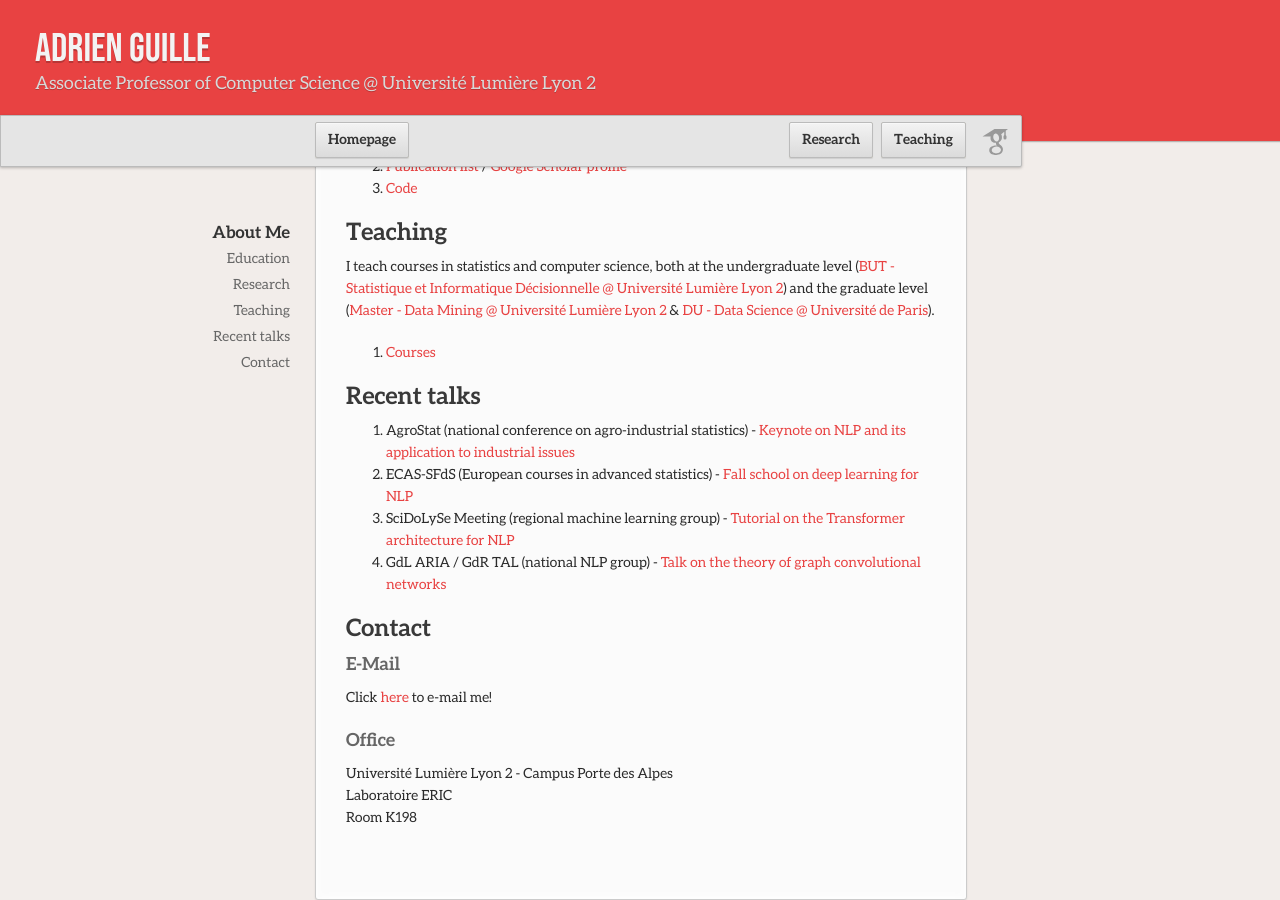
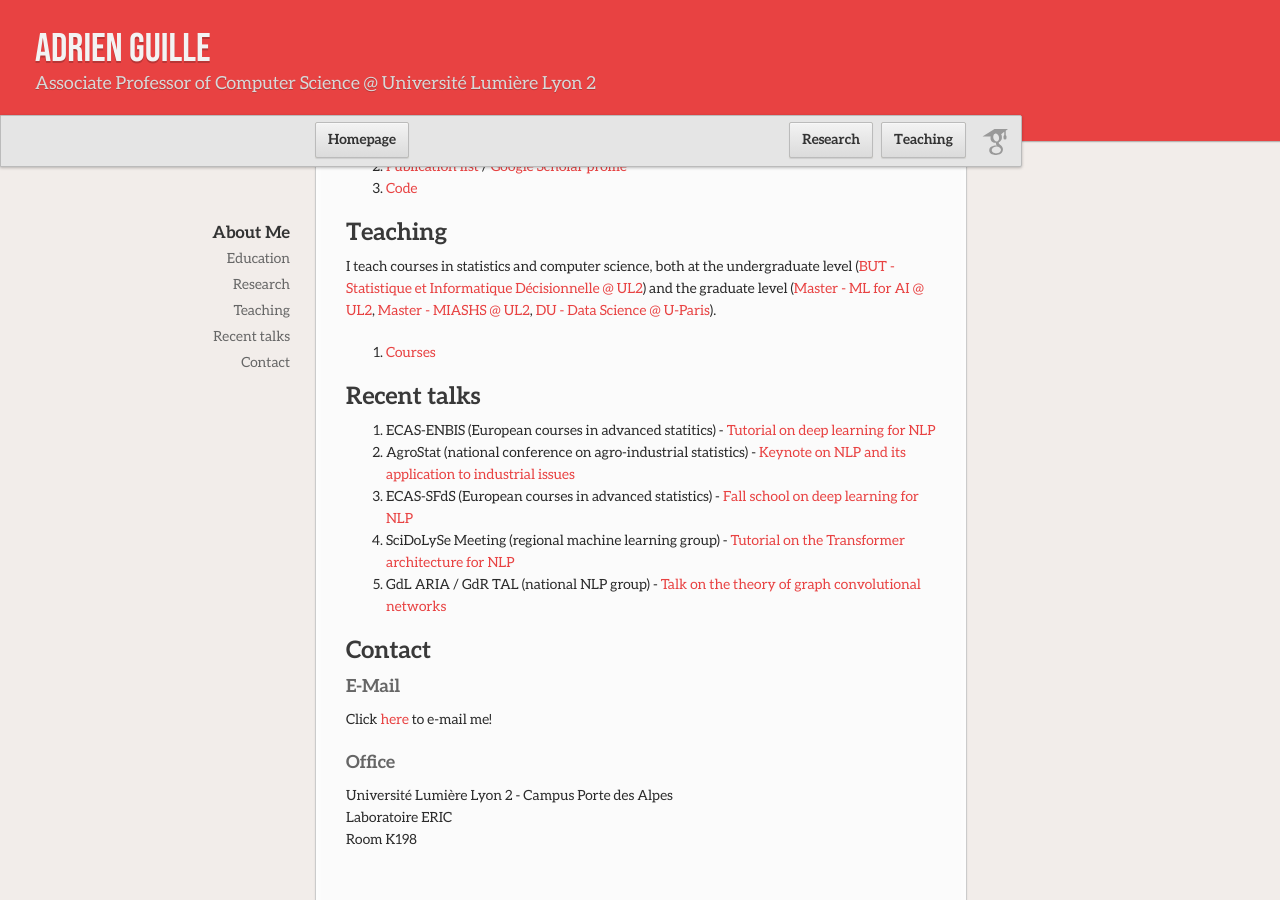
Before and after one commit to AdrienGuille/adrienguille.github.io, a Jekyll site: the page built from index.md, in a window 1280 px wide and 900 px high, scrolled down 567 px. Built offline with Jekyll 4.4.1, drawn with Linux system fonts in a browser that asks for light colours; our own code applies the rules of GitHub Pages for plain Markdown files.

Commit message:
Update index.md

```diff
--- a/index.md
+++ b/index.md
@@ -14,12 +14,13 @@
 
 ## Teaching
 
-I teach courses in statistics and computer science, both at the undergraduate level ([BUT - Statistique et Informatique Décisionnelle @ Université Lumière Lyon 2](https://iut.univ-lyon2.fr/formations/but/b-u-t-statistique-et-informatique-decisionnelle)) and the graduate level ([Master - Data Mining @ Université Lumière Lyon 2](https://www.univ-lyon2.fr/master-2-informatique-data-mining-data-mining-1) & [DU - Data Science @ Université de Paris](https://iutparis-seine.u-paris.fr/metiers-de-la-data/diplome-duniversite-analyste-data-science/)).
+I teach courses in statistics and computer science, both at the undergraduate level ([BUT - Statistique et Informatique Décisionnelle @ UL2](https://iut.univ-lyon2.fr/formations/but/b-u-t-statistique-et-informatique-decisionnelle)) and the graduate level ([Master - ML for AI @ UL2](https://www.univ-lyon2.fr/master-2-informatique-machine-learning-pour-lintelligence-artficielle-mlai), [Master - MIASHS @ UL2](https://assp.univ-lyon2.fr/formation/en-alternance/master-miashs), [DU - Data Science @ U-Paris](https://iutparis-seine.u-paris.fr/metiers-de-la-data/diplome-duniversite-analyste-data-science/)).
 
 - [Courses](teaching.md)
 
 ## Recent talks
 
+- ECAS-ENBIS (European courses in advanced statitics) - [Tutorial on deep learning for NLP](https://conferences.enbis.org/event/23/)
 - AgroStat (national conference on agro-industrial statistics) - [Keynote on NLP and its application to industrial issues](https://agrostat2022.sciencesconf.org/resource/page/id/6)
 - ECAS-SFdS (European courses in advanced statistics) - [Fall school on deep learning for NLP](https://www.sfds.asso.fr/fr/ecas/632-home/)
 - SciDoLySe Meeting (regional machine learning group) - [Tutorial on the Transformer architecture for NLP](http://scidolyse.ens-lyon.fr/sites/default/files/2021-05/guile_small.pdf)
```
